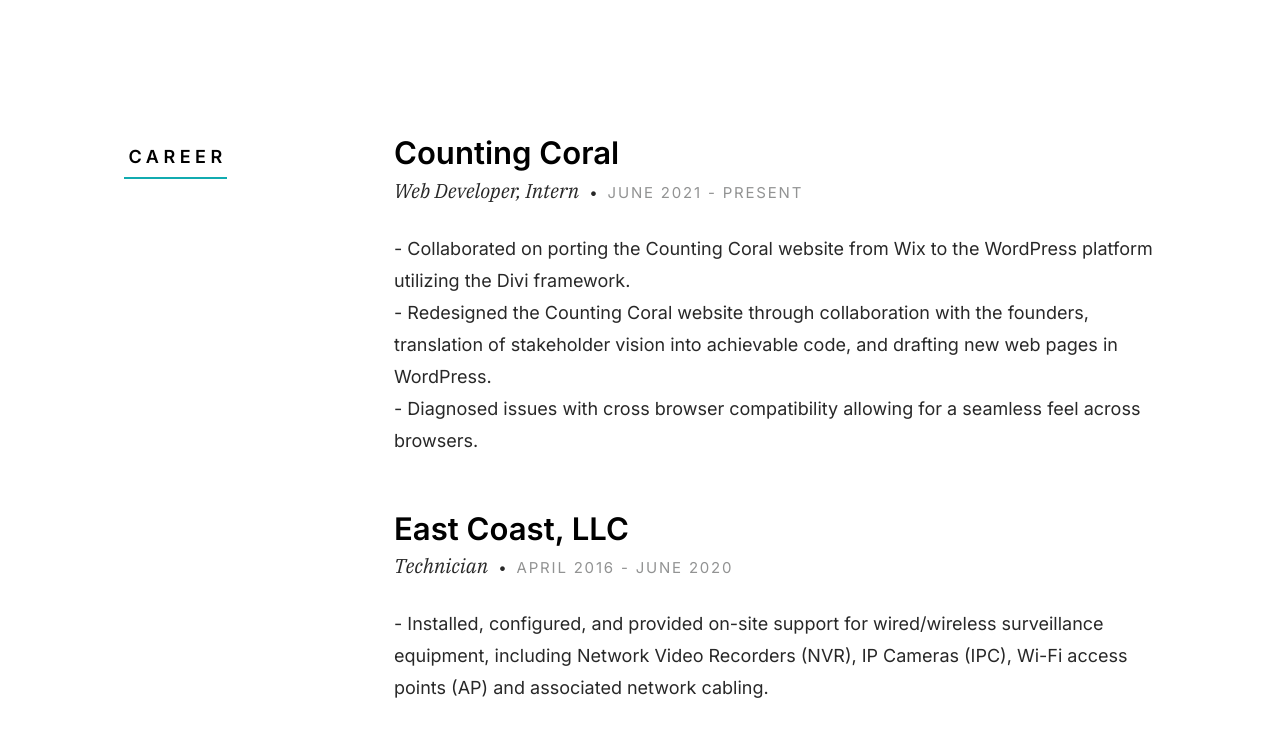
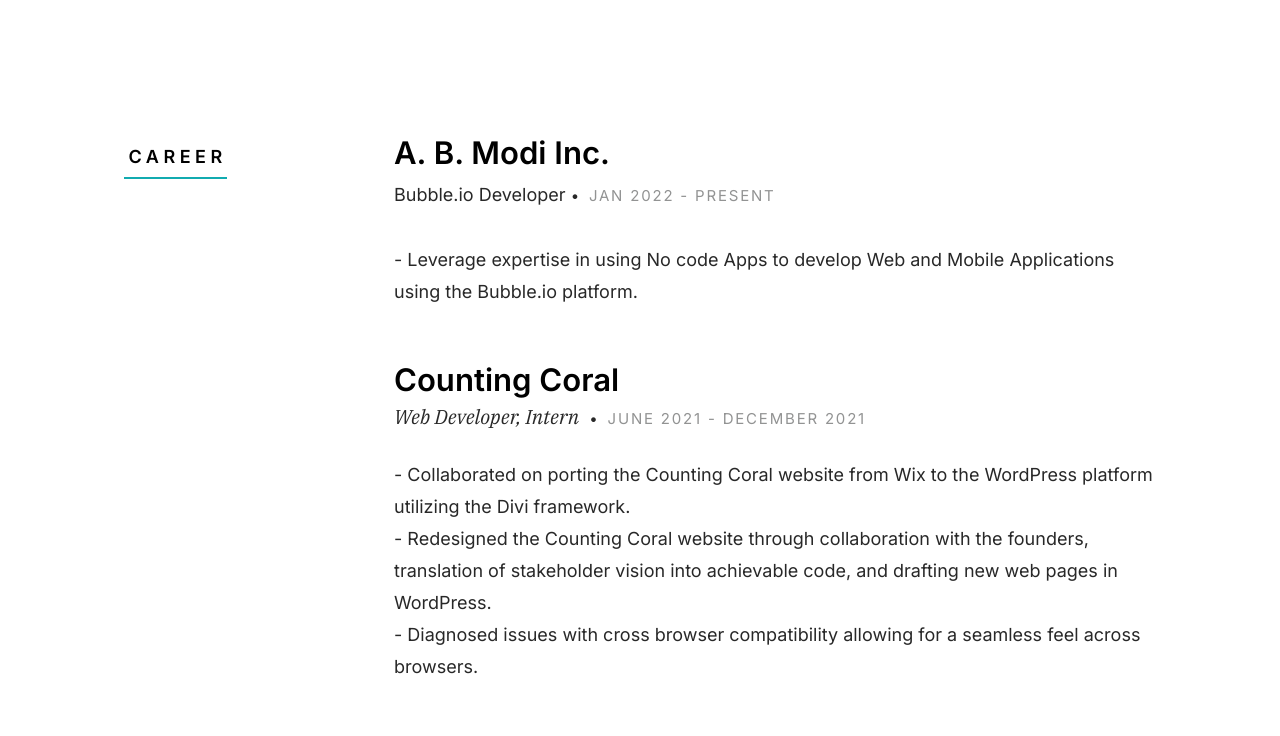
Before and after one commit to LeoKalshteyn/portfolio2.0, a plain HTML site: page index.html in a window 1280 px wide. Shown: the part 1720-2456 px from the top of the page. Drawn offline with nearby package versions, Linux system fonts and the light colour scheme; no server answers; a web font is replaced by a local one.

Commit message:
Update index.html

```diff
--- a/index.html
+++ b/index.html
@@ -168,6 +168,23 @@
         <h3 class="section-header-allcaps">Career</h3>
       </div>
       <div class="column large-9 tab-12">
+          <div class="resume-block">
+
+          <div class="resume-blockheader">
+            <h4 class="h3">A. B. Modi Inc.</h4>
+            <p class="resume-blockheader-meta">
+              <span>Bubble.io Developer</span>
+              <span class="resume-block__header-date">
+                Jan 2022 - Present
+              </span>
+            </p>
+          </div>
+
+          <p>
+            - Leverage expertise in using No code Apps to develop Web and Mobile Applications using the Bubble.io platform.
+          </p>
+
+        </div> <!-- end resume-block -->
         <div class="resume-block">
 
           <div class="resume-block__header">
@@ -175,7 +192,7 @@
             <p class="resume-block__header-meta">
               <span>Web Developer, Intern</span>
               <span class="resume-block__header-date">
-                June 2021 - Present
+                June 2021 - December 2021
               </span>
             </p>
           </div>
```
